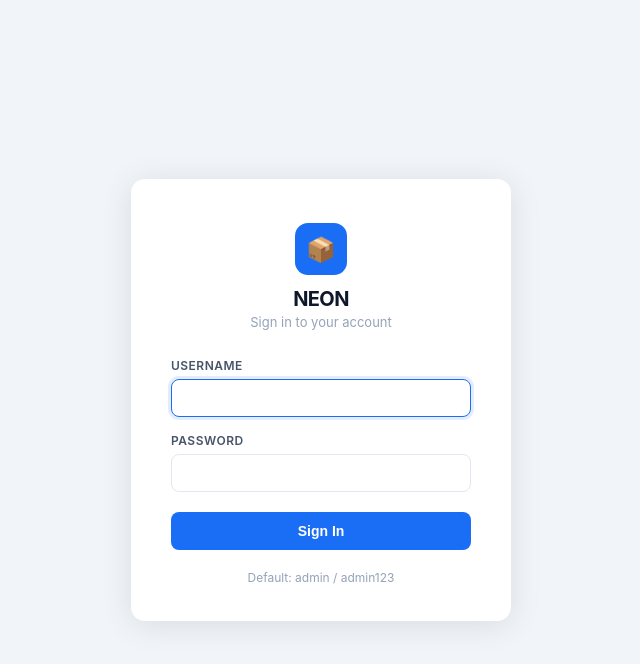
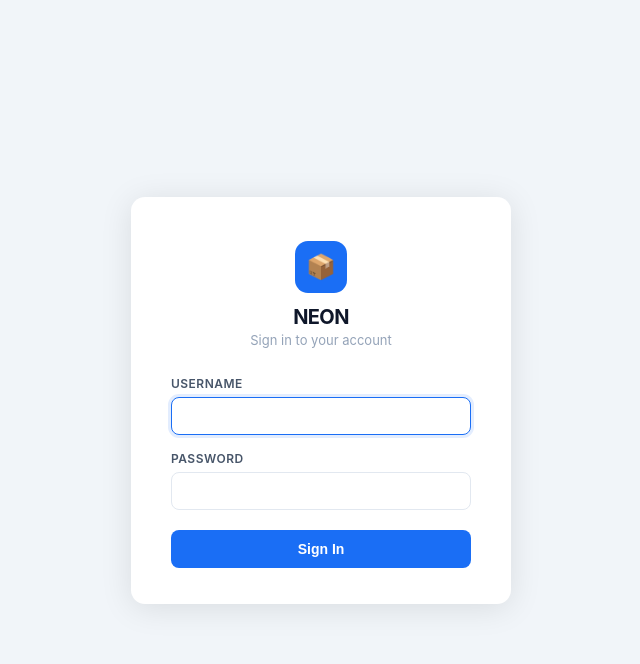
Before and after one commit to br-puri/skladpro-v2, a Flask app: page /login in a window 1280 px wide. Shown: the top 664 px of the page, without its empty margins (319-959 px from the left). Run offline with Flask 3, Linux system fonts and the light colour scheme; data that the repository does not hold is empty; parts of the project's set-up code (start-up, migrations or seed data) failed here and were passed over; some libraries are stand-ins or nearby versions.

Commit message:
Remove default credentials hint from login page

```diff
--- a/templates/login.html
+++ b/templates/login.html
@@ -127,7 +127,6 @@
       <button type="submit">Sign In</button>
     </form>
 
-    <div class="hint">Default: admin / admin123</div>
   </div>
 </body>
 </html>
```
